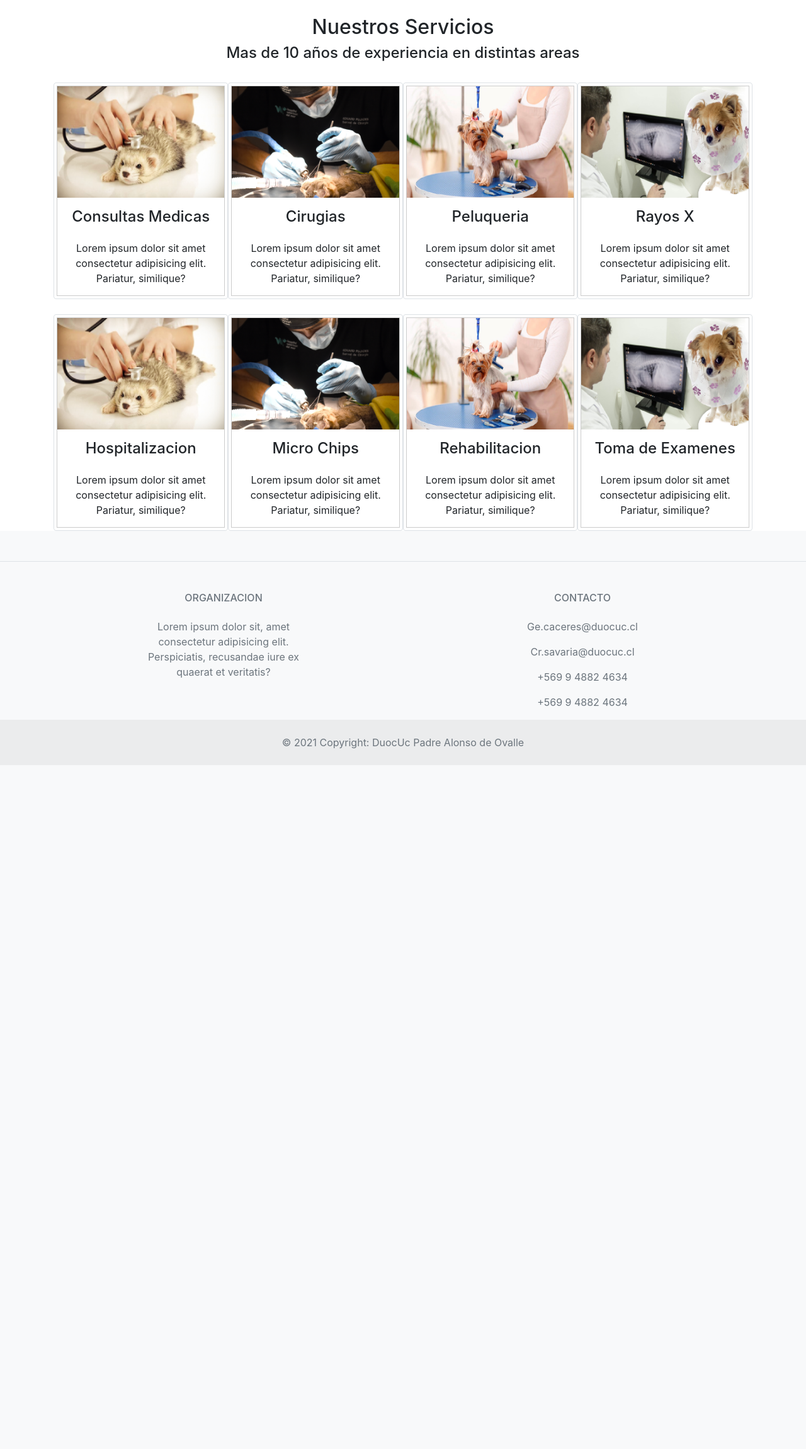
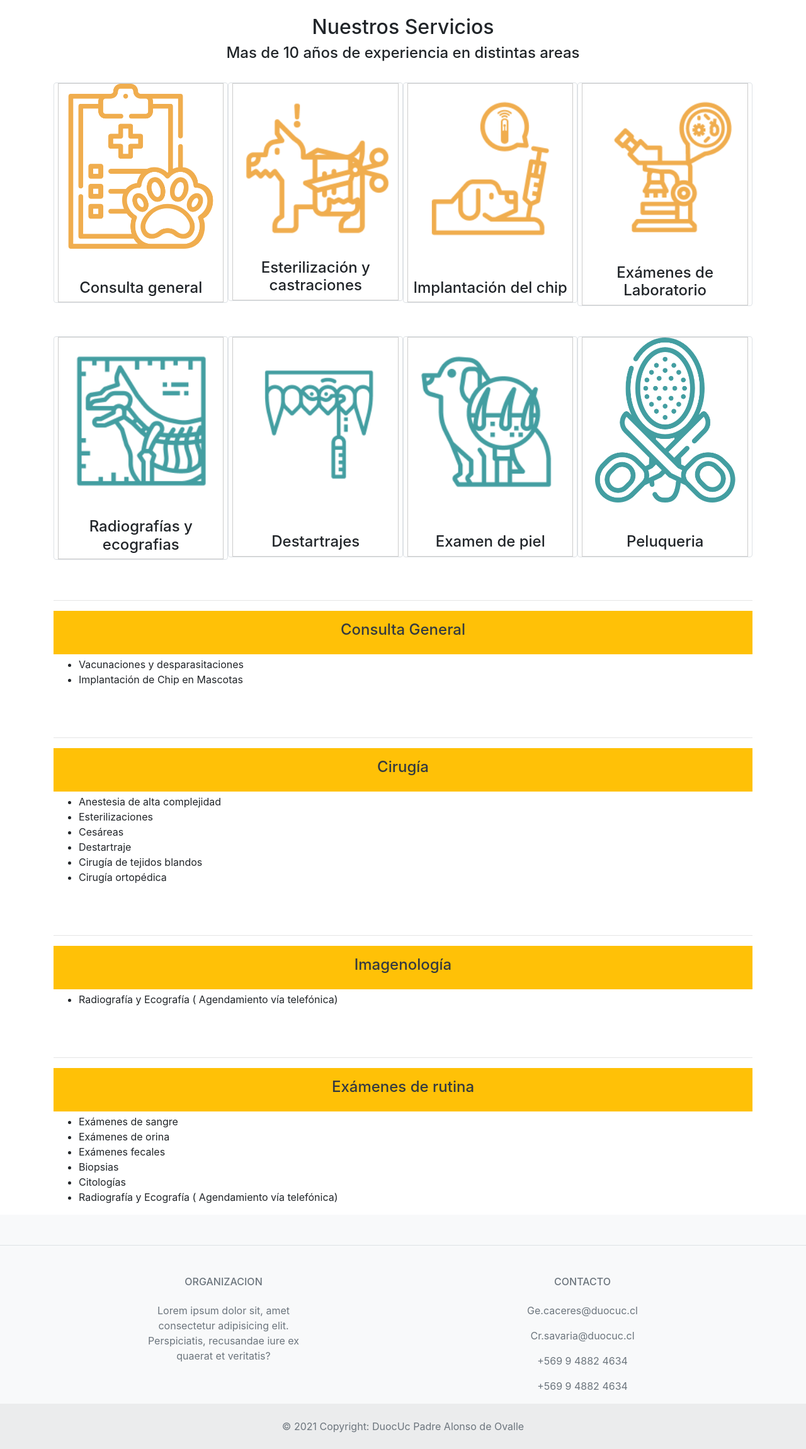
Before and after one commit to cristiansavaria/Sistem_VeterinariaApp, a Django app: page /servicio/ in a window 1280 px wide. Shown: the part 136-2437 px from the top of the page at 63% size. Before the commit the page ends 1351 px from the top, so only its background shows below. Run offline with Django 4.2, Linux system fonts and the light colour scheme.

Commit message:
servicios, incio, contacto

```diff
--- a/App_cliente/static/css/estilos.css
+++ b/App_cliente/static/css/estilos.css
@@ -131,3 +131,6 @@ input[type=text], select, textarea {
     background-color: #f2f2f2;
     padding: 20px;
   }
+
+
+/*quienes somos*/
--- a/App_cliente/templates/base.html
+++ b/App_cliente/templates/base.html
@@ -13,7 +13,8 @@
       rel="icon"
       type="image/png"
       sizes="16x16"
-      href="{% static 'icon/patita.png' %}"
+
+      href="{% static 'icon/patita.png' %} "
     />
 
     <!-- Bootstrap CSS -->
@@ -65,12 +66,12 @@
               <a class="nav-link" href="{% url 'servicio' %}">Servicios</a>
             </li>
             <li class="nav-item">
-              <a class="nav-link" href="{% url 'reserva_hora' %}"
+              <a class="nav-link"  href="{% url 'reserva_hora' %}"
                 >Reserva de Horas</a
               >
             </li>
             <li class="nav-item">
-              <a class="nav-link" href="{% url 'quienes_somos' %}"
+              <a class="nav-link"  href="{% url 'quienes_somos' %}"
                 >Quienes Somos</a
               >
             </li>
@@ -178,28 +179,49 @@
 
       <br />
 
-      <div class="text-center">
-        <h1>Mision</h1>
-        <p>
-          Lorem, ipsum dolor sit amet consectetur adipisicing elit. Neque minima
-          iusto distinctio dicta delectus ad possimus eligendi vitae a magnam
-          harum expedita eaque debitis, provident in corrupti. Possimus,
-          molestiae natus.
-        </p>
-        <br />
-        <hr />
-        <h1>Vision</h1>
-        <p>
-          Lorem, ipsum dolor sit amet consectetur adipisicing elit. Neque minima
-          iusto distinctio dicta delectus ad possimus eligendi vitae a magnam
-          harum expedita eaque debitis, provident in corrupti. Possimus,
-          molestiae natus.
-        </p>
-      </div>
-      <hr />
+      <section>
+        <div class="p-3 mb-1 bg-warning text-dark col-12 text-center "> <h4> Especialidades </h4> </div>
+
+        <div >
+
+          <ul>
+            <li>
+                Neurología
+            </li>
+            <li>
+                Medicina Respiratoria
+            </li>
+            <li>
+                Oncología
+            </li>
+            <li>
+                Endocrinología
+            </li>
+            <li>
+                Dermatología
+            </li>
+            <li>
+                Cirugía General y Especializada
+            </li>
+            <li >
+                Fisioterapia
+            </li>
+            <li>
+                Rehabilitación
+            </li>
+
+          </ul>
+        </div>
+
+      </section>
+
+
+
+
+    <hr />
 
       <section>
-        <div class="text-center mb-5">
+        <div class="p-3 mb-2 bg-warning text-dark text-center ">
           <h2>Atencion de Urgencia las 24Hrs!</h2>
         </div>
       </section>
--- a/App_cliente/templates/registro.html
+++ b/App_cliente/templates/registro.html
@@ -61,7 +61,7 @@
                   </div>
 
                   <div class="pt-1 mb-4">
-                    <button class="btn btn-dark btn-lg btn-block" type="button">
+                    <button class="btn btn-dark btn-lg btn-block " type="button submit">
                       registrarse
                     </button>
                   </div>
--- a/App_cliente/templates/servicios.html
+++ b/App_cliente/templates/servicios.html
@@ -2,8 +2,13 @@
 {% load static %}
 {% block title %} Servicio {% endblock %}
 
+
 {% block contenido %}
 
+<!doctype html>
+<html lang="en">
+
+  <body>
     <!-- Seccion Tipos de Servicio Inicio ------------------------------>
       <section>
         <h2 class="text-center mt-4">Nuestros Servicios</h2>
@@ -12,11 +17,11 @@
 
         <div class="responsive mt-4 img-thumbnail">
           <div class="gallery">
-        <a target="_blank">
-          <img src="{% static 'img/consulta.png' %}" alt="Cinque Terre" width="200" height="200">
+            <a target="_blank" >
+              <img class="amarillo" src="{% static 'img/revision-medica.png' %}" alt="Cinque Terre" width="80" height="80" >
             </a>
-        <h4 class="text-center mt-3">Consultas Medicas</h4>
-        <div class="desc">Lorem ipsum dolor sit amet consectetur adipisicing elit. Pariatur, similique?</div>
+            <h4 class="text-center mt-5">Consulta general</h4>
+
           </div>
         </div>
 
@@ -24,75 +29,166 @@
         <div class="responsive mt-4 img-thumbnail">
           <div class="gallery">
             <a target="_blank">
-          <img src="{% static 'img/cirugia.png' %}" alt="Forest" width="200" height="200">
+              <img src="{% static 'img/esterilizacion.png' %}" alt="Forest" width="80" height="80">
             </a>
-        <h4 class="text-center mt-3">Cirugias</h4>
-        <div class="desc">Lorem ipsum dolor sit amet consectetur adipisicing elit. Pariatur, similique?</div>
+            <h4 class="text-center mt-3">Esterilización y castraciones</h4>
           </div>
         </div>
 
         <div class="responsive mt-4 img-thumbnail">
           <div class="gallery">
             <a target="_blank">
-          <img src="{% static 'img/peluqueria.png' %}" alt="Northern Lights" width="200" height="200">
+              <img src="{% static 'img/chip.png' %}" alt="Northern Lights" width="80" height="80">
             </a>
-        <h4 class="text-center mt-3">Peluqueria</h4>
-        <div class="desc">Lorem ipsum dolor sit amet consectetur adipisicing elit. Pariatur, similique?</div>
+            <h4 class="text-center mt-5">Implantación del chip</h4>
           </div>
         </div>
 
         <div class="responsive mt-4 img-thumbnail">
           <div class="gallery">
             <a target="_blank">
-          <img src="{% static 'img/rayos.png' %}" alt="Mountains" width="200" height="200">
+              <img src="{% static 'img/examen.png' %}" alt="Mountains" width="80" height="80">
             </a>
-        <h4 class="text-center mt-3">Rayos X</h4>
-        <div class="desc">Lorem ipsum dolor sit amet consectetur adipisicing elit. Pariatur, similique?</div>
+            <h4 class="text-center mt-4">Exámenes de Laboratorio</h4>
           </div>
         </div>
-    <div class="responsive mt-4 img-thumbnail">
+        <div class="responsive mt-5 img-thumbnail">
           <div class="gallery">
             <a target="_blank">
-          <img src="{% static 'img/consulta.png' %}" alt="Cinque Terre" width="200" height="200">
+              <img src="{% static 'img/eco.png' %}" alt="Cinque Terre" width="80" height="80">
             </a>
-        <h4 class="text-center mt-3">Hospitalizacion</h4>
-        <div class="desc">Lorem ipsum dolor sit amet consectetur adipisicing elit. Pariatur, similique?</div>
+            <h4 class="text-center mt-4">Radiografías y ecografias</h4>
           </div>
         </div>
 
 
-    <div class="responsive mt-4 img-thumbnail">
+        <div class="responsive mt-5 img-thumbnail">
           <div class="gallery">
             <a target="_blank">
-          <img src="{% static 'img/cirugia.png' %}" alt="Forest" width="200" height="200">
+              <img src="{% static 'img/destartrajes.png' %}" alt="Forest" width="80" height="80">
             </a>
-        <h4 class="text-center mt-3">Micro Chips</h4>
-        <div class="desc">Lorem ipsum dolor sit amet consectetur adipisicing elit. Pariatur, similique?</div>
+            <h4 class="text-center mt-5">Destartrajes</h4>
           </div>
         </div>
 
-    <div class="responsive mt-4 img-thumbnail">
+        <div class="responsive mt-5 img-thumbnail">
           <div class="gallery">
             <a target="_blank">
-          <img src="{% static 'img/peluqueria.png' %}" alt="Northern Lights" width="200" height="200">
+              <img src="{% static 'img/piel.png' %}" alt="Northern Lights" width="80" height="80">
             </a>
-        <h4 class="text-center mt-3">Rehabilitacion</h4>
-        <div class="desc">Lorem ipsum dolor sit amet consectetur adipisicing elit. Pariatur, similique?</div>
+            <h4 class="text-center mt-5">Examen de piel</h4>
           </div>
         </div>
 
-    <div class="responsive mt-4 img-thumbnail">
+        <div class="responsive mt-5 img-thumbnail">
           <div class="gallery">
             <a target="_blank">
-          <img src="{% static 'img/rayos.png' %}" alt="Mountains" width="200" height="200">
+              <img src="{% static 'img/peluq.png' %}" alt="Mountains" width="80" height="80">
             </a>
-        <h4 class="text-center mt-3">Toma de Examenes</h4>
-        <div class="desc">Lorem ipsum dolor sit amet consectetur adipisicing elit. Pariatur, similique?</div>
+            <h4 class="text-center mt-5">Peluqueria</h4>
           </div>
         </div>
         <div class="clearfix"></div>
       </section>
 
+    </br>
+  </br>
+      <hr />
+      <section>
+        <div class="p-3 mb-1 bg-warning text-dark col-12 text-center "> <h4> Consulta General </h4> </div>
+
+        <div >
+          <ul>
+            <li>
+              Vacunaciones y desparasitaciones
+            </li>
+            <li>
+              Implantación de Chip en Mascotas
+            </li>
+          </ul>
+        </div>
+      </section>
+    </br>
+  </br>
+      <hr />
+      <section>
+        <div class="p-3 mb-1 bg-warning text-dark col-12 text-center "> <h4> Cirugía </h4> </div>
+
+        <div >
+
+          <ul>
+            <li>
+              Anestesia de alta complejidad
+            </li>
+            <li>
+              Esterilizaciones
+            </li>
+            <li>
+              Cesáreas
+            </li>
+            <li>
+              Destartraje
+            </li>
+            <li>
+              Cirugía de tejidos blandos
+            </li>
+            <li>
+              Cirugía ortopédica
+            </li>
+          </ul>
+        </div>
+
+
+    </br>
+  </br>
+      <hr />
+      <section>
+        <div class="p-3 mb-1 bg-warning text-dark col-12 text-center "> <h4> Imagenología </h4> </div>
+
+        <div >
+          <ul>
+            <li>
+              Radiografía y Ecografía ( Agendamiento vía telefónica)
+            </li>
+          </ul>
+        </div>
+      </section>
+
+    </br>
+  </br>
+      <hr />
+      <section>
+        <div class="p-3 mb-1 bg-warning text-dark col-12 text-center "> <h4> Exámenes de rutina </h4> </div>
+
+        <div >
+
+          <ul>
+            <li>
+              Exámenes de sangre
+            </li>
+            <li>
+              Exámenes de orina
+            </li>
+            <li>
+              Exámenes fecales
+            </li>
+            <li>
+              Biopsias
+            </li>
+            <li>
+              Citologías
+            </li>
+            <li>
+              Radiografía y Ecografía ( Agendamiento vía telefónica)
+            </li>
+          </ul>
+        </div>
+
+      </section>
+      <link rel="stylesheet" href="{% static 'css/estilos.css' %}" />
+
+  </body>
+</html>
 
 
 {% endblock %}
```
Also changed, not shown: App_cliente/templates/quienes_somos.html (+67 -16 lines), App_cliente/static/img/chip.png (added), App_cliente/static/img/destartrajes.png (added), App_cliente/static/img/eco.png (added), App_cliente/static/img/equipo.png (added), App_cliente/static/img/equipo2.png (added), App_cliente/static/img/esterilizacion.png (added), App_cliente/static/img/examen.png (added), App_cliente/static/img/peluq.png (added), App_cliente/static/img/peluqueria.png (deleted), App_cliente/static/img/piel.png (added), App_cliente/static/img/revision-medica.png (added). Lines whose indentation alone changed are shown as unchanged.
